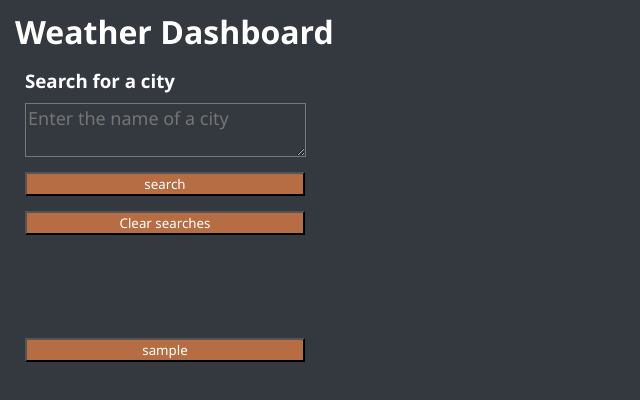
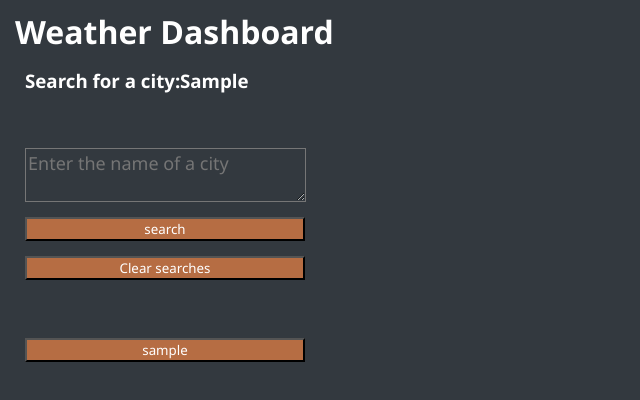
Before and after one commit to JLP-55/Personal_weather_dashboard_app, a plain HTML site: page index.html in a window 1280 px wide. Both pictures are taken after typing "Sample" into the empty fields and a click on the button "search". Shown: the whole page, without its empty margins (0-640 px from the left). Drawn offline with nearby package versions, Linux system fonts and the light colour scheme; no server answers.

Commit message:
city name generation feature added

```diff
--- a/assets/css/style.css
+++ b/assets/css/style.css
@@ -76,6 +76,14 @@ body {
     width: 750px;
 }
 
+/* .city-name-styling {
+    display: flex;
+    flex-direction: row;
+    position: relative;
+    bottom: 40px;
+    left: 150px;
+} */
+
 .forecast-content-item {
     box-shadow: 0 0 100px var(--border-focus) inset;
     background-color: var(--header-background);
@@ -104,3 +112,9 @@ body {
         bottom: -50px;
     }
 }
+
+@media screen and (max-width: 213px) {
+    #city-name-styling {
+        left: 40px;
+    }
+}
--- a/assets/js/script.js
+++ b/assets/js/script.js
@@ -40,6 +40,16 @@ function searchFunction(event) {
     if (userInput.value === "") {
         return;
     };
+
+    //Generates the name of the city upon user search.
+    var cityName = document.createElement("h3");
+    cityName.textContent = userInput.value;
+    cityName.setAttribute("style", "display:flex; flex-direction:row; position:relative; bottom:40px; left:150px;")
+    cityName.setAttribute("id", "city-name");
+    cityName.setAttribute("class", "city-name-styling");
+    var cityNameId = document.getElementById("city-name-append");
+    cityNameId.innerHTML = "";
+    document.getElementById("city-name-append").appendChild(cityName);
 
     // Sets the user input to lower case.
     city = userInput.value.toLowerCase();
--- a/index.html
+++ b/index.html
@@ -11,7 +11,8 @@
     <h1>Weather Dashboard</h1>
 
     <section id="search-bar">
-        <h3 id="search-bar-header">Search for a city</h3>
+        <h3 id="search-bar-header">Search for a city:</h3>
+        <div id="city-name-append"></div>
         <textarea id="search-text-area" placeholder="Enter the name of a city"></textarea>
         <button id="search-button">search</button>
     </section>
```
